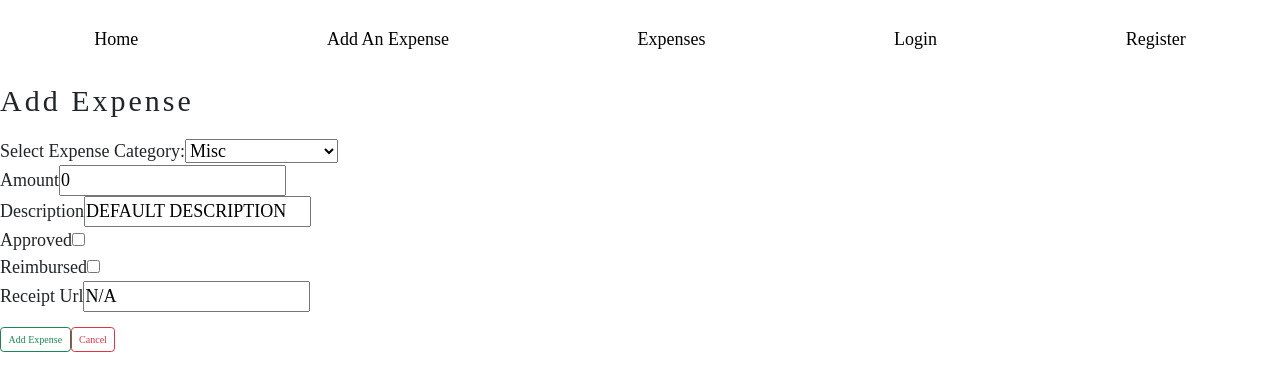
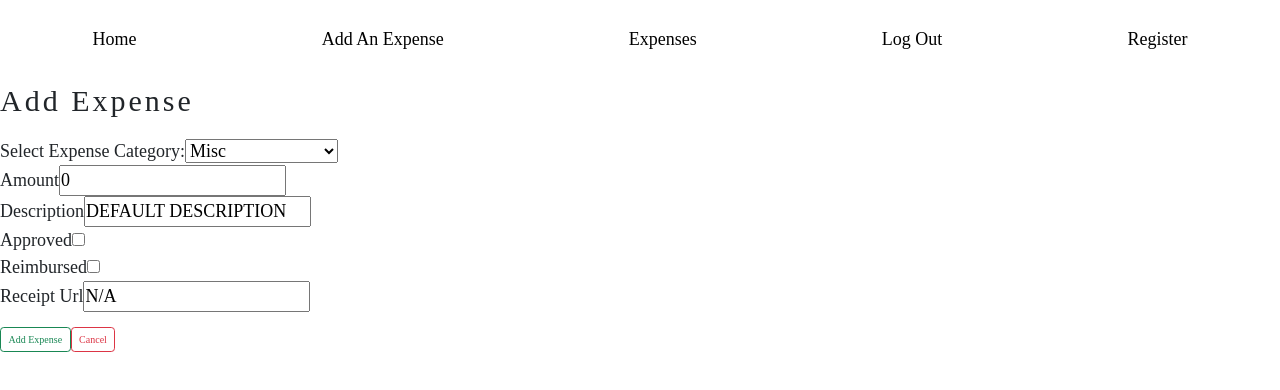
Before and after one commit to matthew-maya-17/Capstone-Git-Push-Mafia, a React (Create React App) app in the folder ExpenseTracker/client/expense-tracker-ui/: page /expense/add in a window 1280 px wide. Shown: the top 390 px of the page. Built offline with nearby package versions, Linux system fonts and the light colour scheme.

Commit message:
Routing to Login Page on start + Token removal on Logout

```diff
--- a/ExpenseTracker/client/expense-tracker-ui/src/App.js
+++ b/ExpenseTracker/client/expense-tracker-ui/src/App.js
@@ -1,4 +1,9 @@
-import { Route, BrowserRouter as Router, Routes } from "react-router-dom";
+import {
+  Route,
+  BrowserRouter as Router,
+  Routes,
+  useLocation,
+} from "react-router-dom";
 import Navbar from "./Navbar";
 import ExpenseForm from "./ExpenseForm";
 import ExpenseList from "./ExpenseList";
@@ -7,24 +12,35 @@ import NotFound from "./NotFound";
 import Registration from "./Registration";
 import LoginPage from "./LoginPage";
 
-function App() {
+function AppContent() {
+  const location = useLocation();
+
+  // Define which routes should HIDE the navbar
+  const hideNavbarRoutes = ["/", "/login", "/register"];
+  const shouldHideNavbar = hideNavbarRoutes.includes(location.pathname);
+
   return (
     <>
-      <Router>
-        <Navbar />
+      {!shouldHideNavbar && <Navbar />}
       <Routes>
-          <Route path="/" element={<Home />} />
+        <Route path="/" element={<LoginPage />} />
         <Route path="/login" element={<LoginPage />} />
         <Route path="/register" element={<Registration />} />
         <Route path="/expense/add" element={<ExpenseForm />} />
         <Route path="/expense/edit/:id" element={<ExpenseForm />} />
         <Route path="/expense" element={<ExpenseList />} />
-          <Route path="/login" element={<LoginPage />} />
-          <Route path="/register" element={<Registration />} />
+        <Route path="/home" element={<Home />} />
         <Route path="*" element={<NotFound />} />
       </Routes>
-      </Router>
     </>
   );
 }
+
+function App() {
+  return (
+    <Router>
+      <AppContent />
+    </Router>
+  );
+}
 export default App;
--- a/ExpenseTracker/client/expense-tracker-ui/src/LoginPage.js
+++ b/ExpenseTracker/client/expense-tracker-ui/src/LoginPage.js
@@ -1,9 +1,11 @@
 import { useState } from "react";
+import { useNavigate } from "react-router-dom";
 
-function LoginPage(){
-    const [username, setUserName] = useState("")
-    const [password, setPassword] = useState("")
-    const [errors, setErrors] = useState([])
+function LoginPage() {
+  const [username, setUserName] = useState("");
+  const [password, setPassword] = useState("");
+  const [errors, setErrors] = useState([]);
+  const navigate = useNavigate();
   const url = "http://localhost:8080/api/login/authenticate";
 
   const handleSubmit = (e) => {
@@ -13,23 +15,22 @@ function LoginPage(){
       method: "POST",
       headers: { "Content-Type": "application/json" },
       body: JSON.stringify({ username, password }),
-        }
+    };
 
     fetch(url, init)
-        .then(response => {
+      .then((response) => {
         if (!response.ok) {
           throw new Error("Login failed");
         }
         return response.json();
       })
-        .then(data => {
+      .then((data) => {
         localStorage.setItem("jwtToken", data.jwt_token);
         localStorage.setItem("userId", data.user_id);
-            console.log(localStorage)
+        navigate("/expense");
       })
-        .catch(console.log)
-    }
-
+      .catch(console.log);
+  };
 
   return (
     <>
--- a/ExpenseTracker/client/expense-tracker-ui/src/Navbar.js
+++ b/ExpenseTracker/client/expense-tracker-ui/src/Navbar.js
@@ -1,13 +1,22 @@
 import { Link } from "react-router-dom";
+import { useNavigate } from "react-router-dom";
 
 function Navbar() {
+  const navigate = useNavigate();
+
+  const handleRemoveToken = () => {
+    localStorage.removeItem("jwtToken");
+  };
+
   return (
     <>
       <nav>
-        <Link to={"/"}>Home</Link>
+        <Link to={"/home"}>Home</Link>
         <Link to={"/expense/add"}>Add An Expense</Link>
         <Link to={"/expense"}>Expenses</Link>
-        <Link to={"/login"}>Login</Link>
+        <Link to={"/login"} onClick={handleRemoveToken}>
+          Log Out
+        </Link>
         <Link to={"/register"}>Register</Link>
       </nav>
     </>
```
Lines whose indentation alone changed are shown as unchanged.
